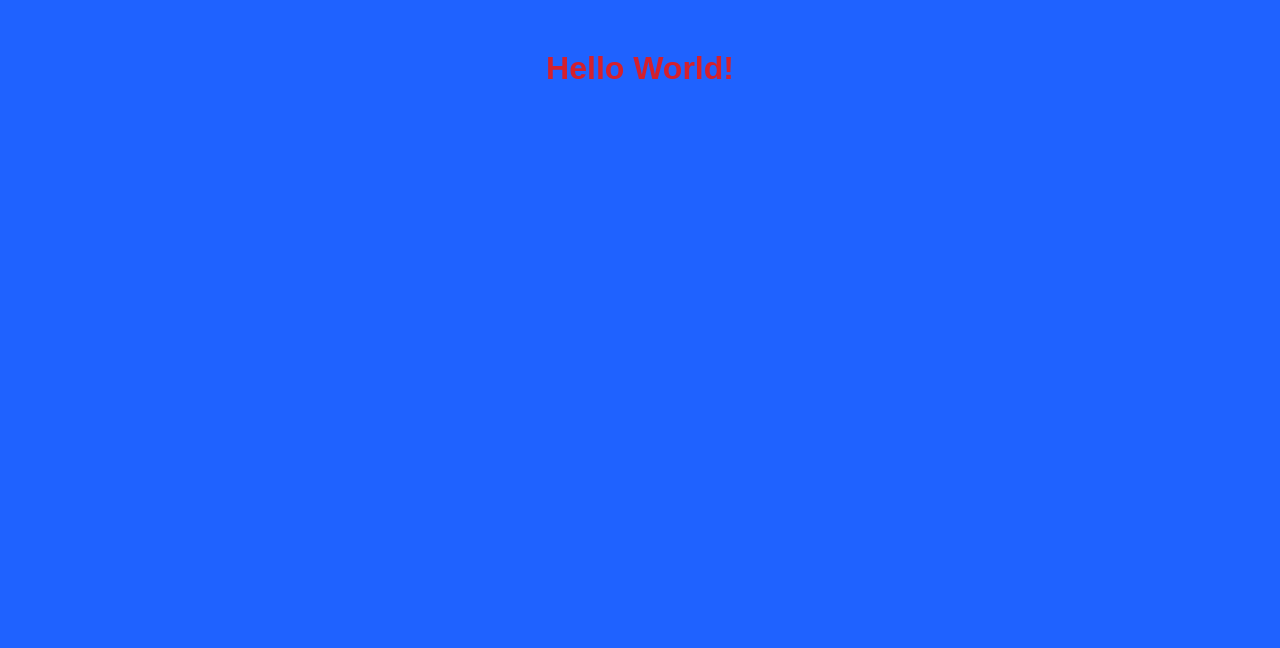
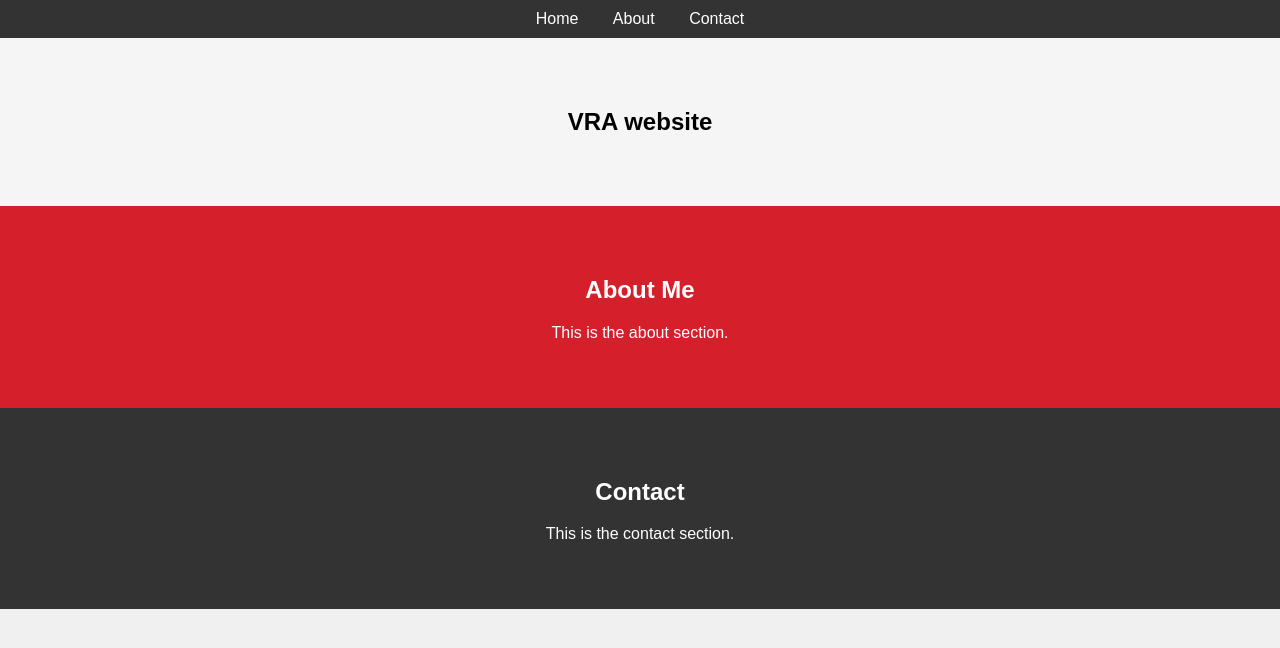
Before and after one commit to HeloiseS/vras4skysurveys.github.io, a plain HTML site: page index.html in a window 1280 px wide. Drawn offline with Linux system fonts and the light colour scheme.

Commit message:
adding sections

```diff
--- a/css/style.css
+++ b/css/style.css
@@ -1,13 +1,50 @@
 /* css/styles.css */
 body {
     font-family: Arial, sans-serif;
-    background-color: #1f62ff;
+    background-color: #f0f0f0;
     margin: 0;
     padding: 0;
 }
 
-h1 {
-    color: #d5202c;
+nav {
+    background-color: #333;
+    color: white;
+    padding: 10px 0;
+}
+
+nav ul {
+    list-style-type: none;
+    margin: 0;
+    padding: 0;
     text-align: center;
-    margin-top: 50px;
 }
+
+nav ul li {
+    display: inline;
+    margin: 0 15px;
+}
+
+nav ul li a {
+    color: white;
+    text-decoration: none;
+}
+
+.section1 {
+    background-color: #f4f5f4;
+    padding: 50px;
+    text-align: center;
+}
+
+.section2 {
+    background-color: #d5202c;
+    color: white;
+    padding: 50px;
+    text-align: center;
+}
+
+.section3 {
+    background-color: #333;
+    color: white;
+    padding: 50px;
+    text-align: center;
+}
--- a/index.html
+++ b/index.html
@@ -6,7 +6,23 @@
     <link rel="stylesheet" href="css/style.css">
 </head>
 <body>
-    <title>First VRA Website</title>
-    <h1>Hello World!</h1>
+    <nav>
+        <ul>
+            <li><a href="index.html">Home</a></li>
+            <li><a href="about.html">About</a></li>
+            <li><a href="contact.html">Contact</a></li>
+        </ul>
+    </nav>
+    <section class="section1">
+        <h1>VRA website</h1>
+    </section>
+    <section class="section2">
+        <h2>About Me</h2>
+        <p>This is the about section.</p>
+    </section>
+    <section class="section3">
+        <h2>Contact</h2>
+        <p>This is the contact section.</p>
+    </section>
 </body>
 </html>
```
